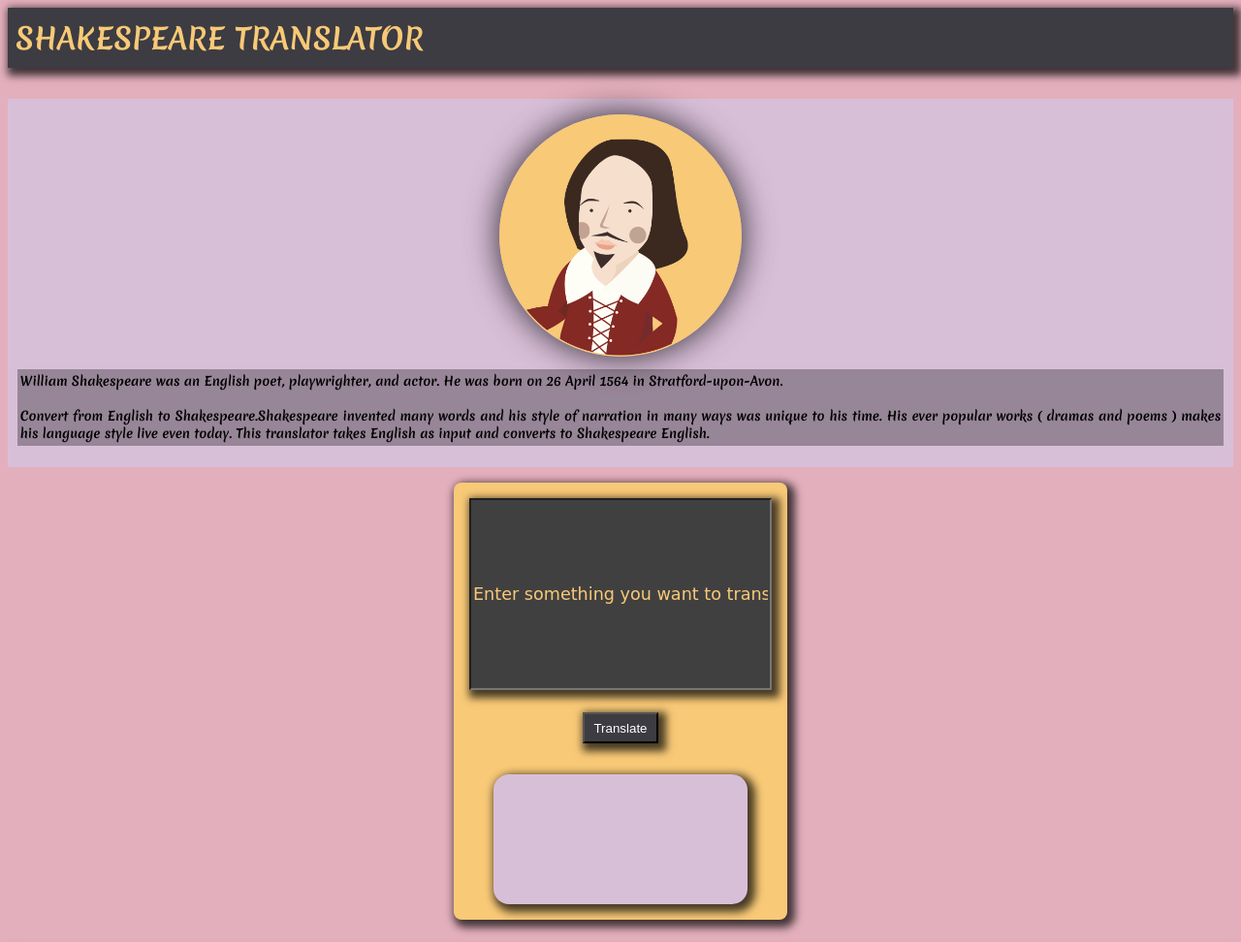
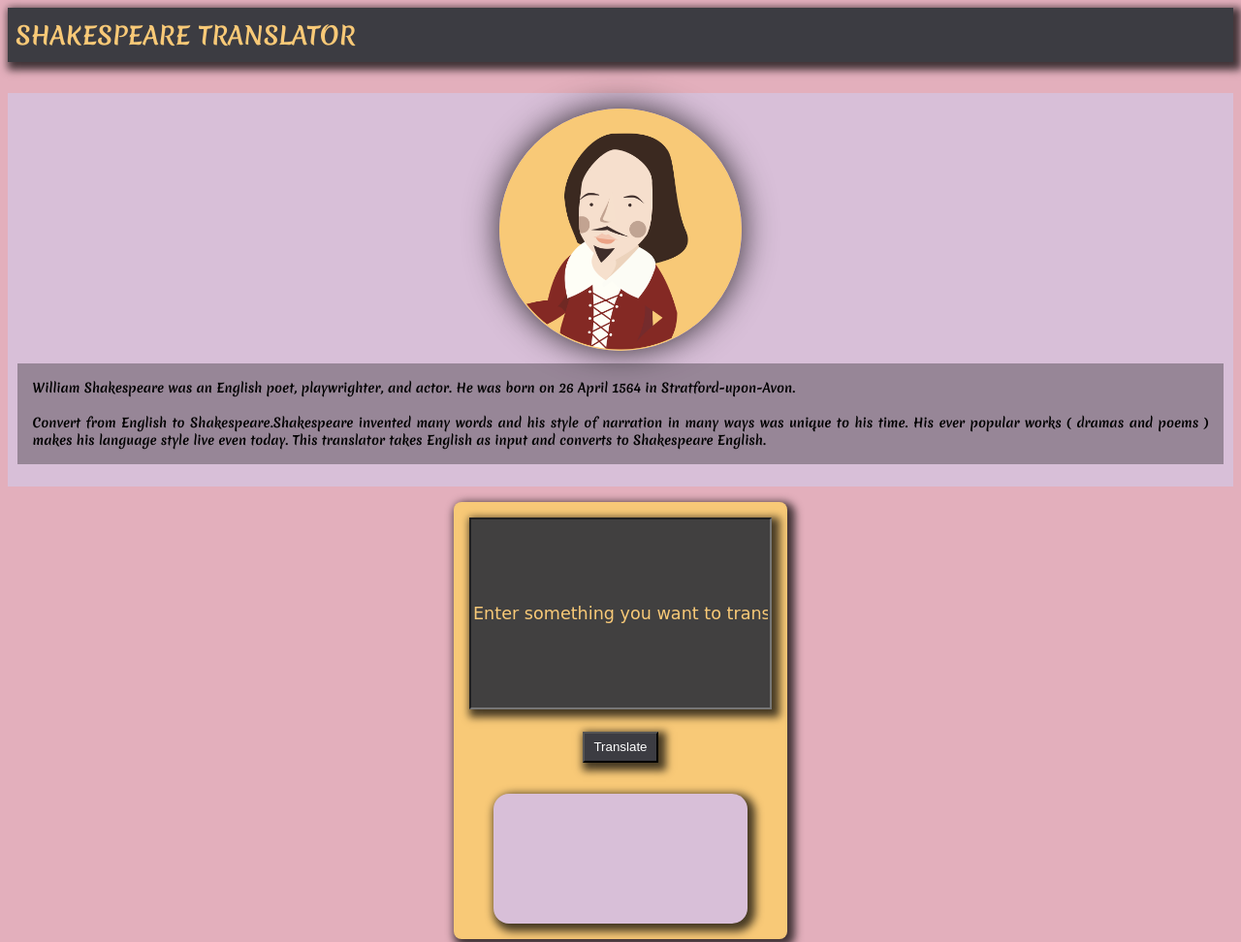
Before and after one commit to AmitThakur11/shakespeare-Translator, a website built with Parcel: page index.html in a window 1280 px wide. Shown: the top 972 px of the page at 97% size. Built offline with nearby package versions, Linux system fonts and the light colour scheme; a web font is replaced by a local one.

Commit message:
info class padding update

```diff
--- a/styles.css
+++ b/styles.css
@@ -18,7 +18,7 @@ body {
   padding-right: 0.5rem;
   padding-left: 0.5rem;
   margin-bottom: 2rem;
-  font-size:30px;
+  font-size:25px;
   box-shadow: 4px 4px 8px 4px rgba(5, 5, 5, 0.726);
 
 
@@ -136,6 +136,6 @@ li img{
 }
 p{
   background: rgba(0, 0, 0, 0.3);
-  padding:0.2rem;
+  padding:1rem;
   font-size: small;
 }
```
